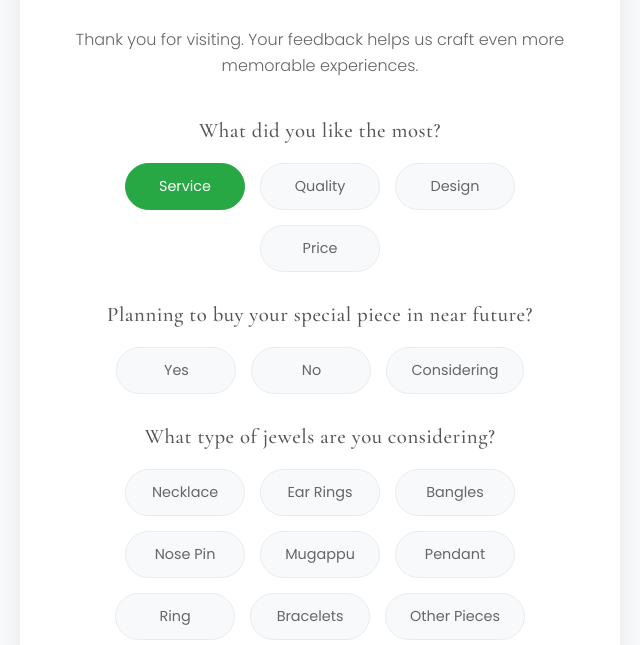
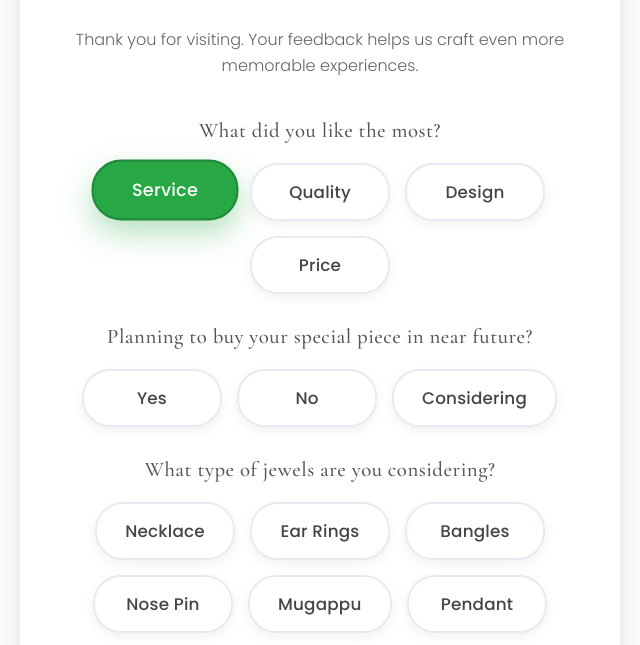
Before and after one commit to praszack/Mayna-Windsor-feedback, a website: page mayna-diamonds-feedback.html in a window 1280 px wide. Both pictures are taken after a click on the label "Service". Shown: the part 142-787 px from the top of the page, without its empty margins (320-960 px from the left). Drawn offline with nearby package versions, Linux system fonts and the light colour scheme.

Commit message:
UI: Increase pop/contrast for choice chips (hover/selected shadows, scale, borders)

```diff
--- a/mayna-diamonds-feedback.html
+++ b/mayna-diamonds-feedback.html
@@ -90,22 +90,37 @@
             display: flex;
             align-items: center;
             justify-content: center;
-            background: #f8f9fa;
-            padding: 12px 24px;
-            border-radius: 25px;
-            border: 1px solid #e9ecef;
+            /* Pop effect defaults */
+            background: #ffffff;
+            padding: 14px 28px;
+            border-radius: 28px;
+            border: 2px solid #e6ebf1;
             cursor: pointer;
-            transition: all 0.3s ease;
-            min-width: 120px;
-            color: #666;
-            font-size: 0.9em;
+            min-width: 140px;
+
+            /* Typography */
+            color: #444;
+            font-size: 1.05em;
             font-family: 'Poppins', sans-serif;
-            font-weight: 400;
+            font-weight: 500;
+            letter-spacing: 0.2px;
+
+            /* Motion/Depth */
+            box-shadow: 0 4px 12px rgba(0,0,0,0.06);
+            transition:
+                transform 150ms ease,
+                box-shadow 200ms ease,
+                background-color 200ms ease,
+                border-color 200ms ease,
+                color 200ms ease;
+            will-change: transform;
         }
 
         .radio-option:hover, .checkbox-option:hover {
-            background: #e9ecef;
-            border-color: #ccc;
+            background: #fefefe;
+            border-color: #d0d7e2;
+            transform: translateY(-2px) scale(1.03);
+            box-shadow: 0 10px 24px rgba(0,0,0,0.12);
         }
 
         .radio-option input, .checkbox-option input {
@@ -114,8 +129,22 @@
 
         .radio-option.selected, .checkbox-option.selected {
             background: #28a745;
-            color: white;
-            border-color: #28a745;
+            color: #ffffff;
+            border-color: #1f8a39;
+            transform: translateY(-2px) scale(1.05);
+            box-shadow: 0 12px 28px rgba(40,167,69,0.35);
+        }
+
+        /* Tactile press */
+        .radio-option:active, .checkbox-option:active {
+            transform: translateY(0) scale(0.98);
+            box-shadow: 0 4px 10px rgba(0,0,0,0.10);
+        }
+
+        /* Keyboard focus */
+        .radio-option:focus-visible, .checkbox-option:focus-visible {
+            outline: 3px solid rgba(40,167,69,0.5);
+            outline-offset: 2px;
         }
 
         .textarea-container {
```
